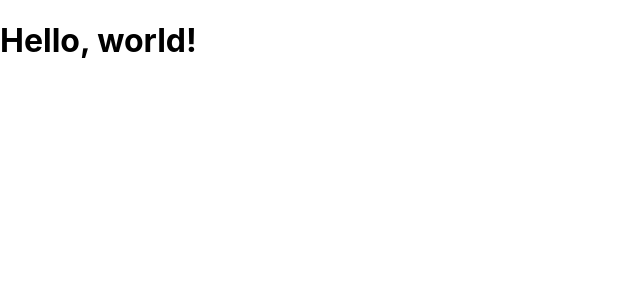
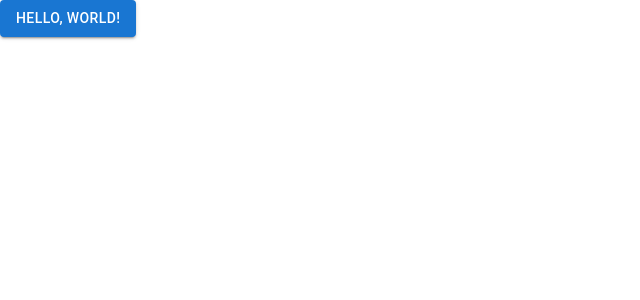
Before and after one commit to matthung0807/react-demo, a React (Create React App) app in the folder app/: page / in a window 1280 px wide. Shown: the top 300 px of the page, without its empty margins (0-640 px from the left). Built offline with nearby package versions, Linux system fonts and the light colour scheme.

Commit message:
material ui hello world

```diff
--- a/app/package.json
+++ b/app/package.json
@@ -3,6 +3,9 @@
   "version": "0.1.0",
   "private": true,
   "dependencies": {
+    "@emotion/react": "^11.10.5",
+    "@emotion/styled": "^11.10.5",
+    "@mui/material": "^5.11.2",
     "@testing-library/jest-dom": "^5.14.1",
     "@testing-library/react": "^11.2.7",
     "@testing-library/user-event": "^12.8.3",
--- a/app/src/App.js
+++ b/app/src/App.js
@@ -1,7 +1,9 @@
 import './App.css';
+import * as React from 'react';
+import Button from '@mui/material/Button';
 
 function App() {
-  return <h1>Hello, world!</h1>
+  return <Button variant="contained">Hello, world!</Button>
 }
 
 export default App;
```
Also changed, not shown: 1 other file (tests, documents, lock files or other folders).
